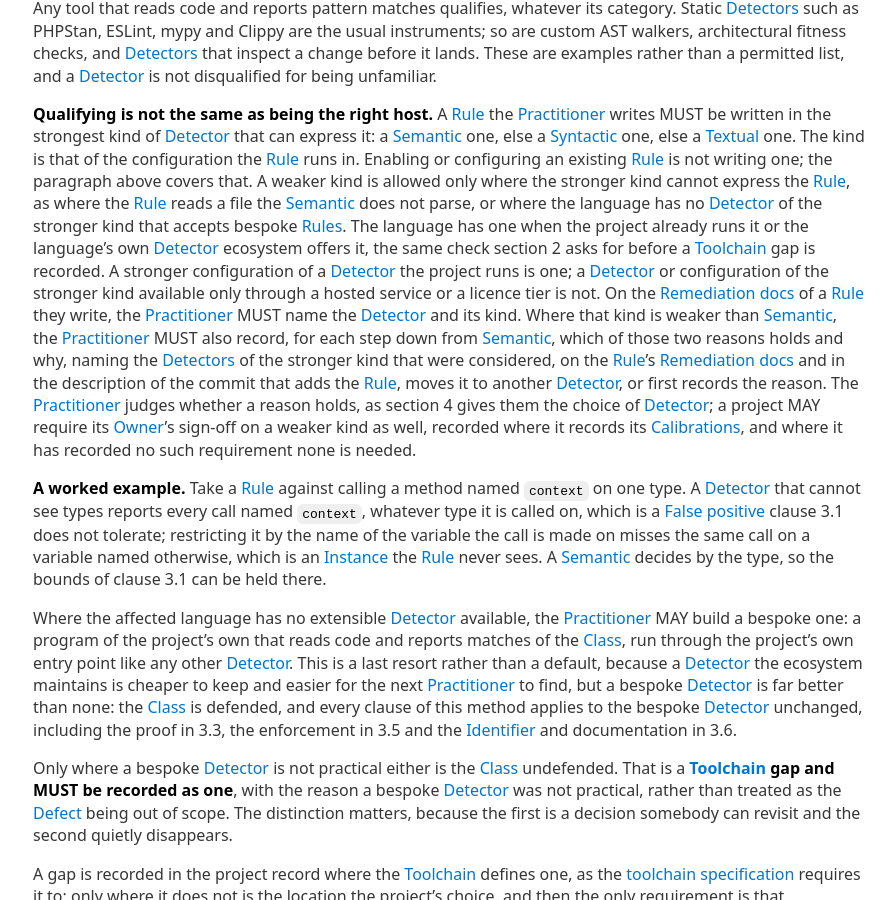
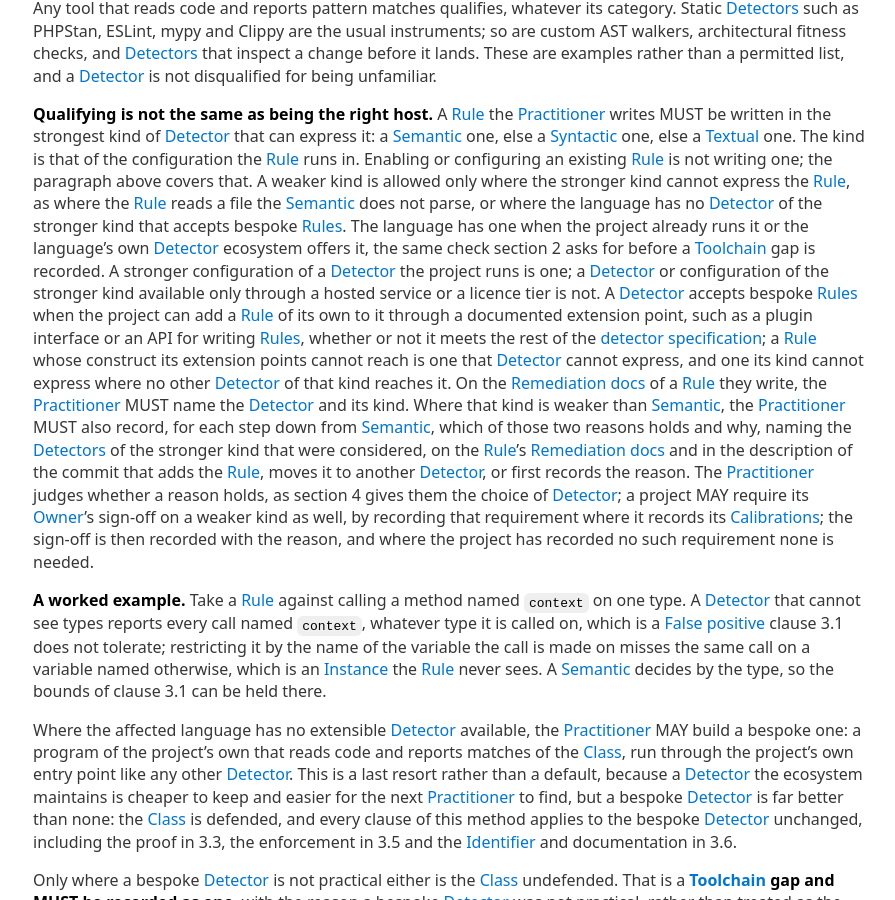
Before and after one commit to Defence-Before-Fix/defence-before-fix.github.io, a Jekyll site: the page built from SPEC.md, in a window 1280 px wide and 900 px high, scrolled down 10049 px. Shown: the whole window, without its empty margins (191-1086 px from the left). Built offline with Jekyll 4.4.1, drawn with Linux system fonts in a browser that asks for light colours; our own code applies the rules of GitHub Pages for plain Markdown files; some of the changed text lies outside the part shown.

Commit message:
Method 3.2 and 3.6: apply the rulings on review 4
Clause 3.2 defines when a detector accepts bespoke rules (a documented
extension point, whether or not it meets the rest of the detector
specification) and says a rule its extension points cannot reach is one
it cannot express. The owner's sign-off, where a project requires it, is
required by a record beside the calibrations and is itself recorded with
the reason. Clause 3.6's three things defer to what 3.2 adds. Appendix A
and the project prompt carry the licence exclusion for a configuration
the project runs, and the recording of the sign-off. The mypy register
note no longer steers away from a mypy plugin as the semantic host.

Co-Authored-By: Claude Opus 5.5 <noreply@anthropic.com>

```diff
--- a/SPEC.md
+++ b/SPEC.md
@@ -418,14 +418,19 @@ weaker kind is allowed only where the stronger kind cannot express the [Rule], a
 project already runs it or the language's own [Detector] ecosystem offers it, the same check
 section 2 asks for before a [Toolchain] gap is recorded. A stronger configuration of a [Detector]
 the project runs is one; a [Detector] or configuration of the stronger kind available only
-through a hosted service or a licence tier is not. On the [Remediation docs] of a [Rule] they
+through a hosted service or a licence tier is not. A [Detector] accepts bespoke [Rules] when the
+project can add a [Rule] of its own to it through a documented extension point, such as a plugin
+interface or an API for writing [Rules], whether or not it meets the rest of the [detector specification](DETECTOR-SPEC.md); a [Rule] whose
+construct its extension points cannot reach is one that [Detector] cannot express, and one its
+kind cannot express where no other [Detector] of that kind reaches it. On the [Remediation docs] of a [Rule] they
 write, the [Practitioner] MUST name the [Detector] and its kind. Where that kind is weaker than [Semantic], the [Practitioner] MUST also
 record, for each step down from [Semantic], which of those two reasons holds and why, naming the
 [Detectors] of the stronger kind that were considered, on the [Rule]'s [Remediation docs] and in
 the description of the commit that adds the [Rule], moves it to another [Detector], or first
 records the reason. The [Practitioner] judges whether a reason holds, as section 4 gives them the choice of [Detector]; a
-project MAY require its [Owner]'s sign-off on a weaker kind as well, recorded where it records
-its [Calibrations], and where it has recorded no such requirement none is needed.
+project MAY require its [Owner]'s sign-off on a weaker kind as well, by recording that
+requirement where it records its [Calibrations]; the sign-off is then recorded with the reason,
+and where the project has recorded no such requirement none is needed.
 
 **A worked example.** Take a [Rule] against calling a method named `context` on one type. A
 [Detector] that cannot see types reports every call named `context`, whatever type it is called
@@ -749,7 +754,8 @@ pressure, which is the condition under which the original [Defect] was written.
 The failure [Message] MUST be terse, and it MUST carry a stable [Identifier] that resolves to
 [Remediation docs] shipped with the project.
 
-That documentation MUST state three things: what the [Rule] is about, why it exists, and how to
+That documentation MUST state three things, besides what clause 3.2 adds for a [Rule] the
+[Practitioner] writes: what the [Rule] is about, why it exists, and how to
 fix a violation correctly using the project's preferred approach.
 
 A [Practitioner] who finds that an existing [Rule]'s printed [Identifier] does not resolve records
@@ -1095,12 +1101,13 @@ This appendix restates sections 2 to 4; where the two differ, the sections gover
 > Put it in a [Semantic] [Detector], one in which a [Rule] can ask the type of any expression and
 > what any name refers to, across the whole program; failing that, one that sees syntax; and only
 > then one that sees text. Use a weaker one only where the stronger one cannot express the [Rule],
-> or the language has none that takes custom [Rules]: none the project runs, in any configuration,
-> and none its ecosystem offers outside a hosted service or a licence tier. Name the [Detector] and
-> its kind in the [Rule]'s documentation. Where you use a weaker one, write down which reason
-> holds, and why, naming the stronger [Detectors] you considered, there and in the description of
-> the commit that adds the [Rule], moves it to another [Detector], or first records the reason,
-> and where the project requires its [Owner]'s sign-off on a weaker one, get it. Draw
+> or the language has none that takes custom [Rules]: none the project runs, in any configuration
+> it can use without a hosted service or a licence tier, and none its ecosystem offers outside
+> one. Name the [Detector] and its kind in the [Rule]'s documentation. Where you use a weaker one,
+> write down which reason holds, and why, naming the stronger [Detectors] you considered, there and
+> in the description of the commit that adds the [Rule], moves it to another [Detector], or first
+> records the reason, and where the project requires its [Owner]'s sign-off on a weaker one, get
+> it and record it with the reason. Draw
 > the [Rule] so that it catches more than the single [Instance] you started from, but never so
 > broadly that it matches code which does not carry the [Hazard].
 >
```
Also changed, not shown: defence-before-fix-project-prompt.md (+7 -6 lines), tools/mypy.md (+1 -1 lines), CHANGELOG.md.
